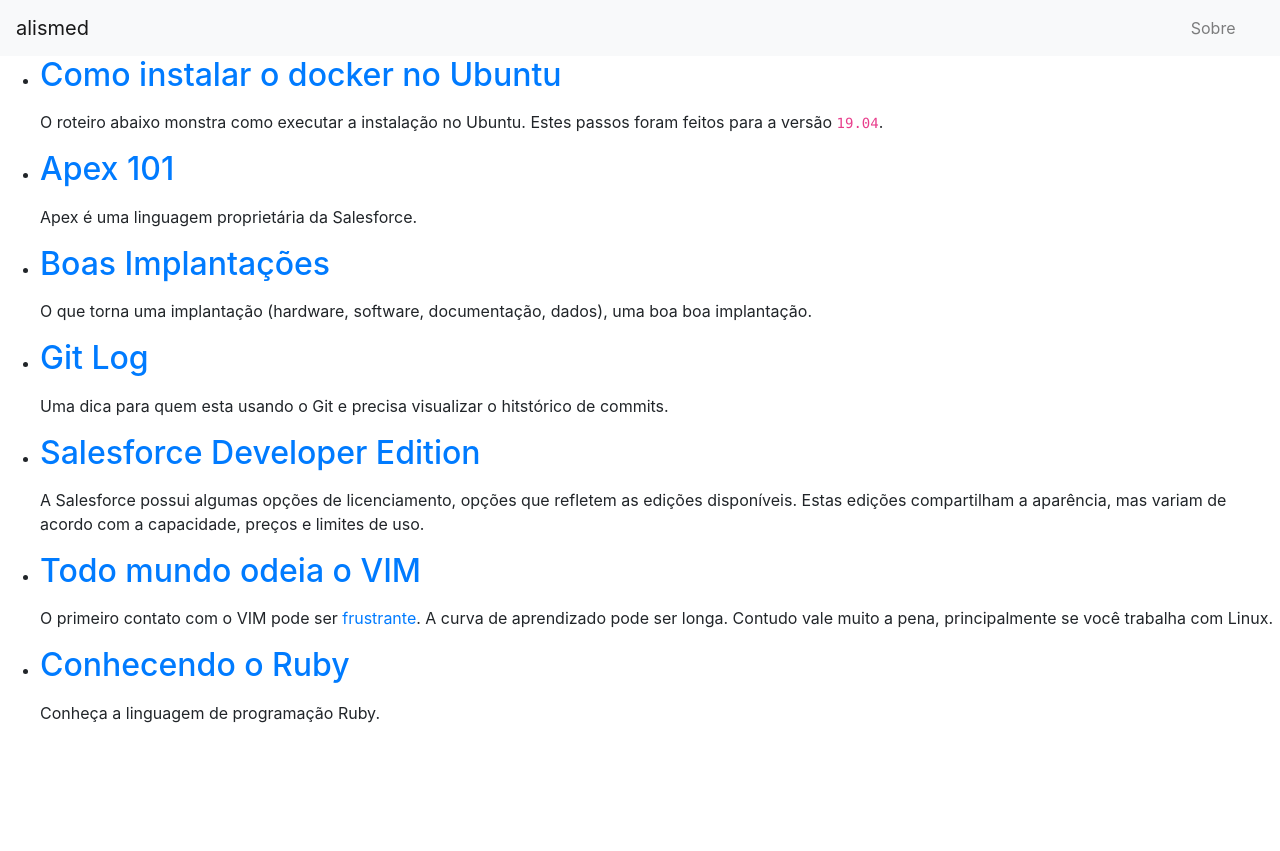
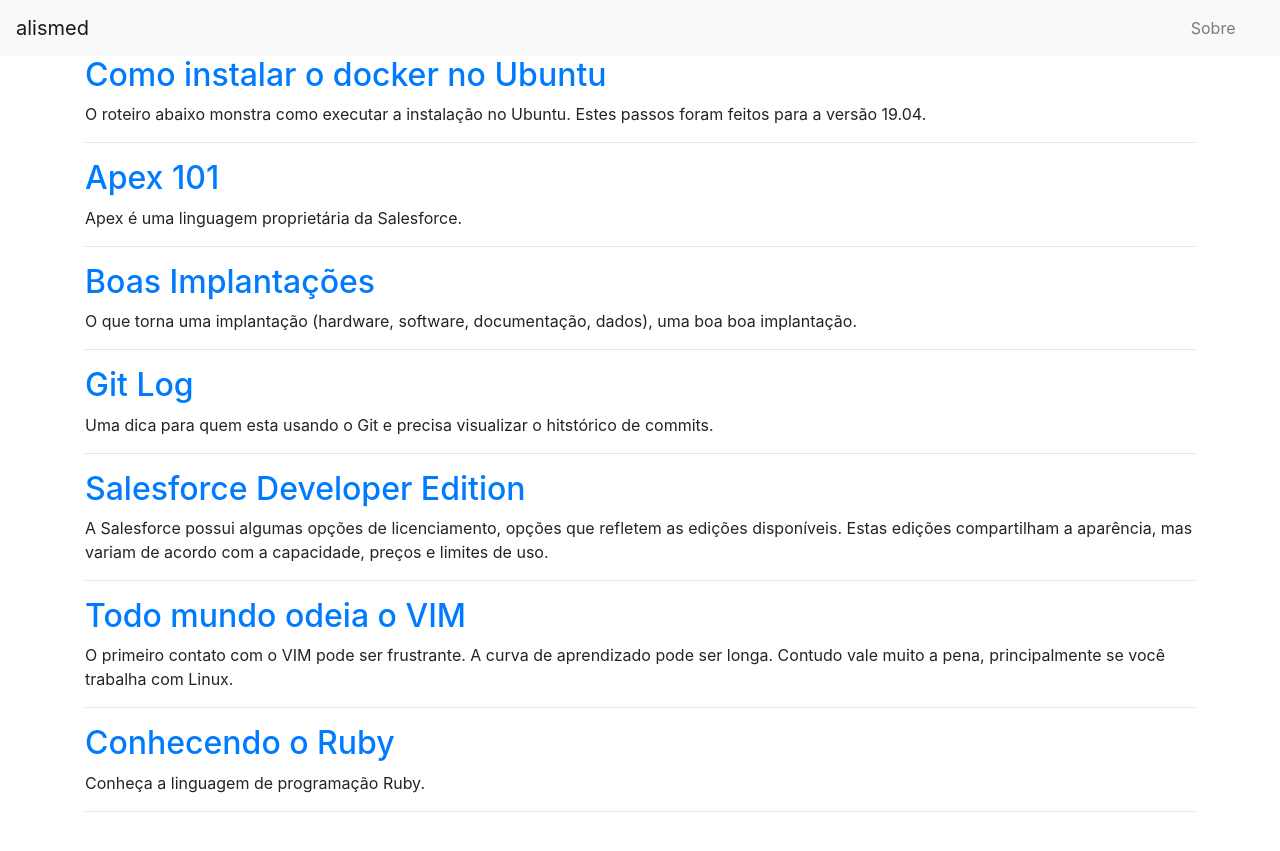
Before and after one commit to alismed/blog, a Jekyll site: the page built from index.md, in a window 1280 px wide. Shown: the top 851 px of the page. Built offline with Jekyll 4.4.1, drawn with Linux system fonts in a browser that asks for light colours.

Commit message:
new layout to blog list

```diff
--- a/index.md
+++ b/index.md
@@ -2,12 +2,15 @@
 layout: default
 title: Blog
 ---
-
-<ul>
+<div class="container">
+<ul class="list-unstyled">
   {% for post in site.posts %}
+    {% capture post_date %}{{ post.date }}{% endcapture %}
     <li>
       <h2><a href="{% if jekyll.environment == 'production' %}/blog{% endif %}{{ post.url }}">{{ post.title }}</a></h2>
-      <p>{{ post.excerpt }}</p>
+      <p>{{ post.excerpt | strip_html }}</p>
+      <hr>
     </li>
   {% endfor %}
 </ul>
+</div>
```
